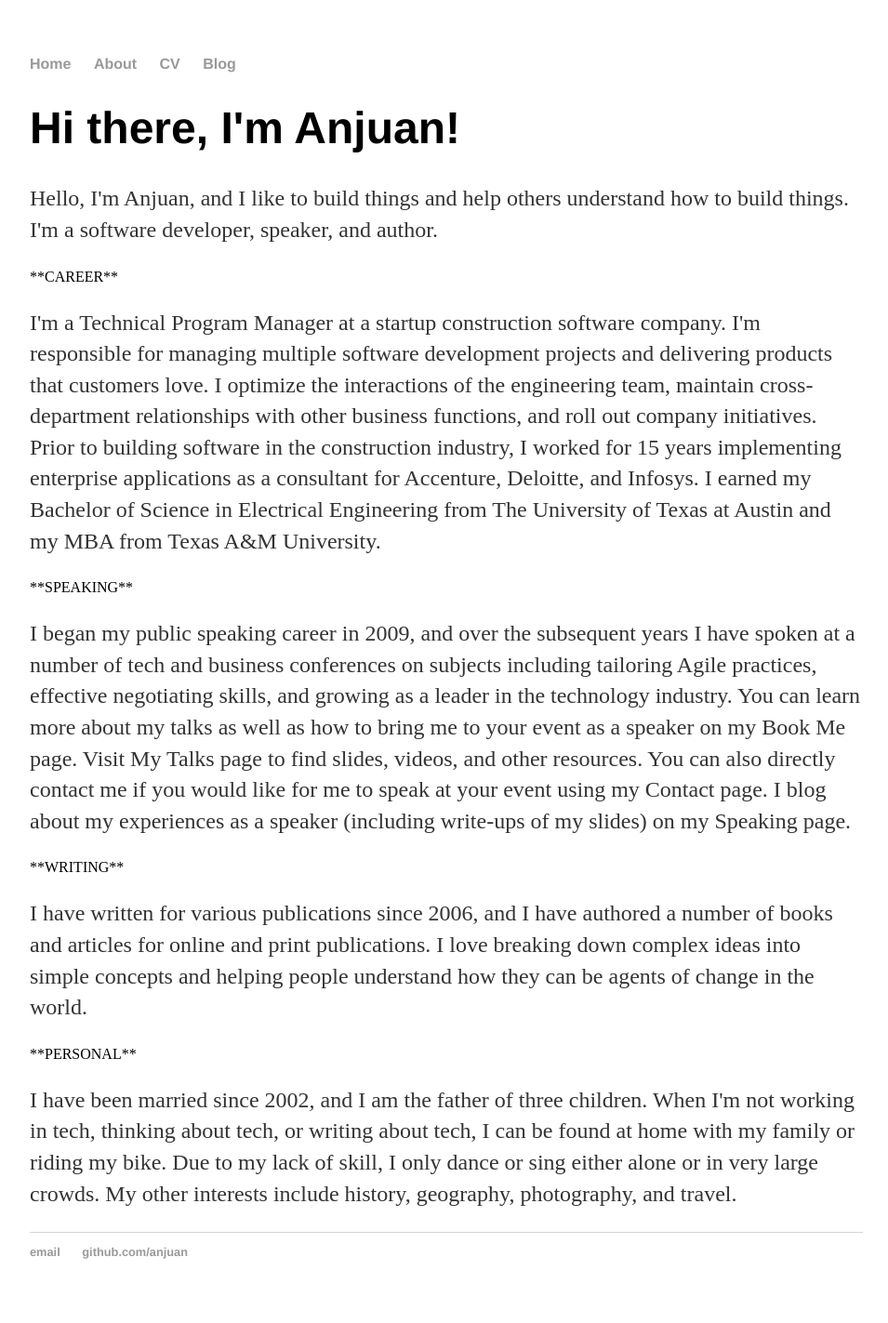
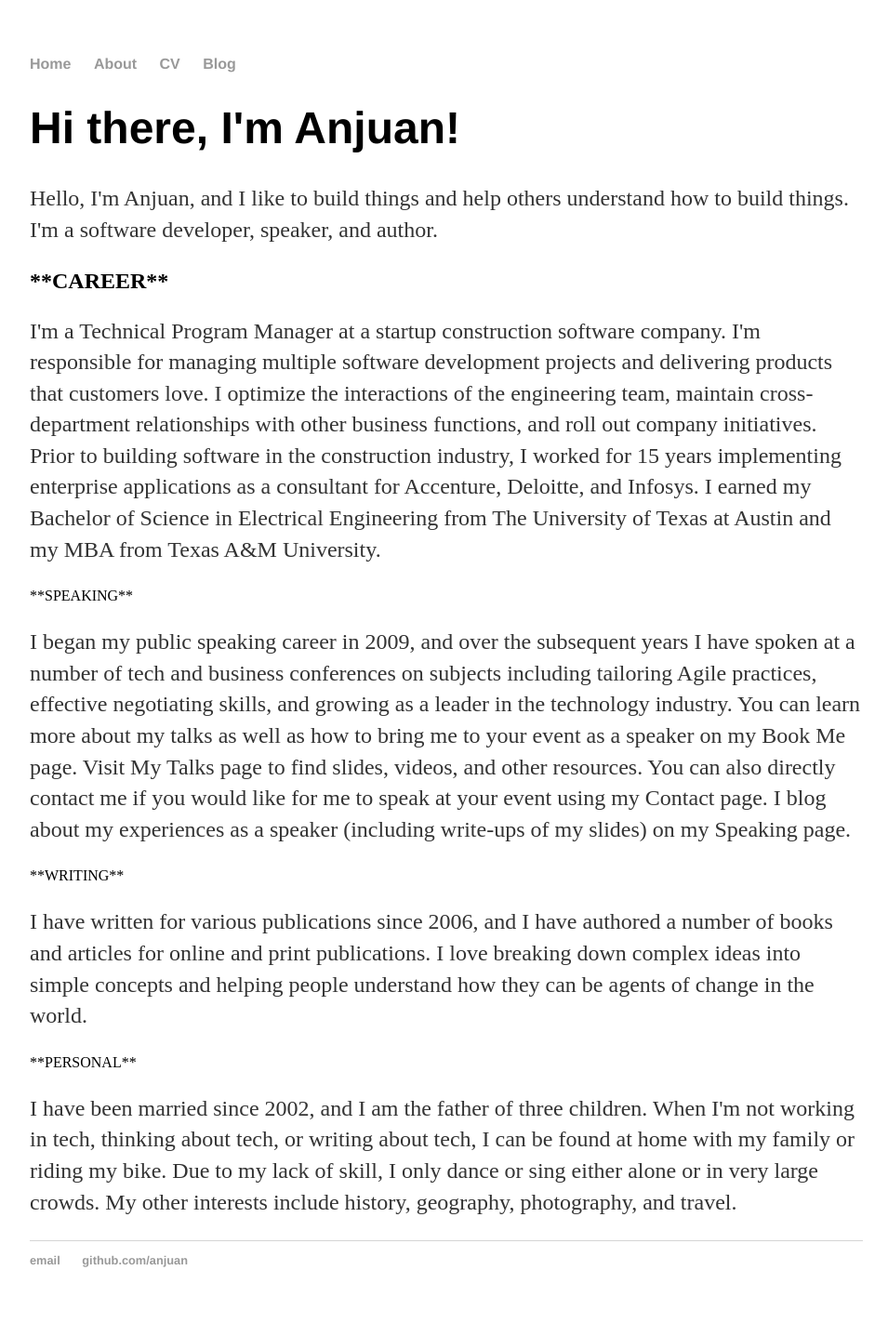
Before and after one commit to CharlyB123/old.anjuan.github.io, a Jekyll site: the page built from index.html, in a window 1280 px wide. Shown: the whole page at 93% size, without its empty margins (160-1115 px from the left). Built offline with Jekyll 4.4.1, drawn with Linux system fonts in a browser that asks for light colours.

```diff
--- a/index.html
+++ b/index.html
@@ -7,7 +7,7 @@ title: Anjuan
 
 	<p>Hello, I'm Anjuan, and I like to build things and help others understand how to build things. I'm a software developer, speaker, and author. </p>
 
-	**CAREER**
+	<h2>**CAREER**</h2>
 	<p>I'm a Technical Program Manager at a startup construction software company. I'm responsible for managing multiple software development projects and delivering products that customers love. I optimize the interactions of the engineering team, maintain cross-department relationships with other business functions, and roll out company initiatives. Prior to building software in the construction industry, I worked for 15 years implementing enterprise applications as a consultant for Accenture, Deloitte, and Infosys. I earned my Bachelor of Science in Electrical Engineering from The University of Texas at Austin and my MBA from Texas A&M University.</p>
 
 	**SPEAKING**
```
